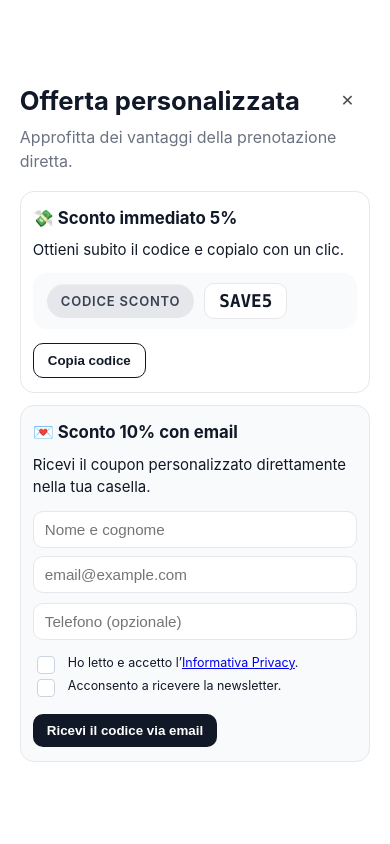
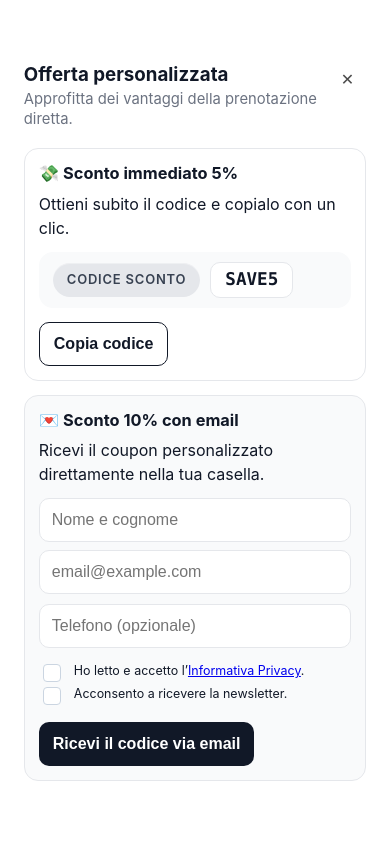
Before and after one commit to ducc777/smartpopupv2, a PHP site: page /popup-full.php in a window 390 px wide. Run offline with PHP 8.4, Linux system fonts and the light colour scheme.

Commit message:
fixed mobile bugs

```diff
--- a/css/v2.css
+++ b/css/v2.css
@@ -113,3 +113,21 @@ p{margin:0 0 12px;}
   animation: lp-spin 0.9s linear infinite;
 }
 @keyframes lp-spin { to { transform: rotate(360deg); } }
+
+
+/* ---- Mobile-only tweaks (≤420px) ---- */
+@media (max-width: 420px){
+  html { -webkit-text-size-adjust: 100%; }
+  body { font-size: 16px; }                 /* anti-zoom iOS */
+
+  .card { width: min(96vw, 520px); padding: 16px; }
+  .grid { display: grid; grid-template-columns: 1fr; gap: 14px; }
+  .box  { padding: 14px; }
+
+  .title    { font-size: clamp(18px, 4.8vw, 22px); line-height: 1.25; }
+  .subtitle { font-size: clamp(13px, 3.8vw, 16px); line-height: 1.35; }
+  .box h3   { font-size: clamp(15px, 4.2vw, 18px); line-height: 1.25; }
+
+  .input { font-size: 16px; min-height: 44px; padding: 10px 12px; }
+  .btn   { font-size: 16px; min-height: 44px; padding: 10px 14px; }
+}
--- a/popup-full.php
+++ b/popup-full.php
@@ -14,7 +14,7 @@ $css       = $_GET['css'] ?? 'v2';
 <html lang="<?= h($lang) ?>">
 <head>
   <meta charset="utf-8">
-  <meta name="viewport" content="width=device-width,initial-scale=1">
+  <meta name="viewport" content="width=device-width, initial-scale=1, viewport-fit=cover">
   <title>Popup</title>
   <link rel="stylesheet" href="css/<?= h($css) ?>.css">
   <script src="./lp-i18n.js"></script>
```
Also changed, not shown: popup-loader.js (+21 -0 lines).
